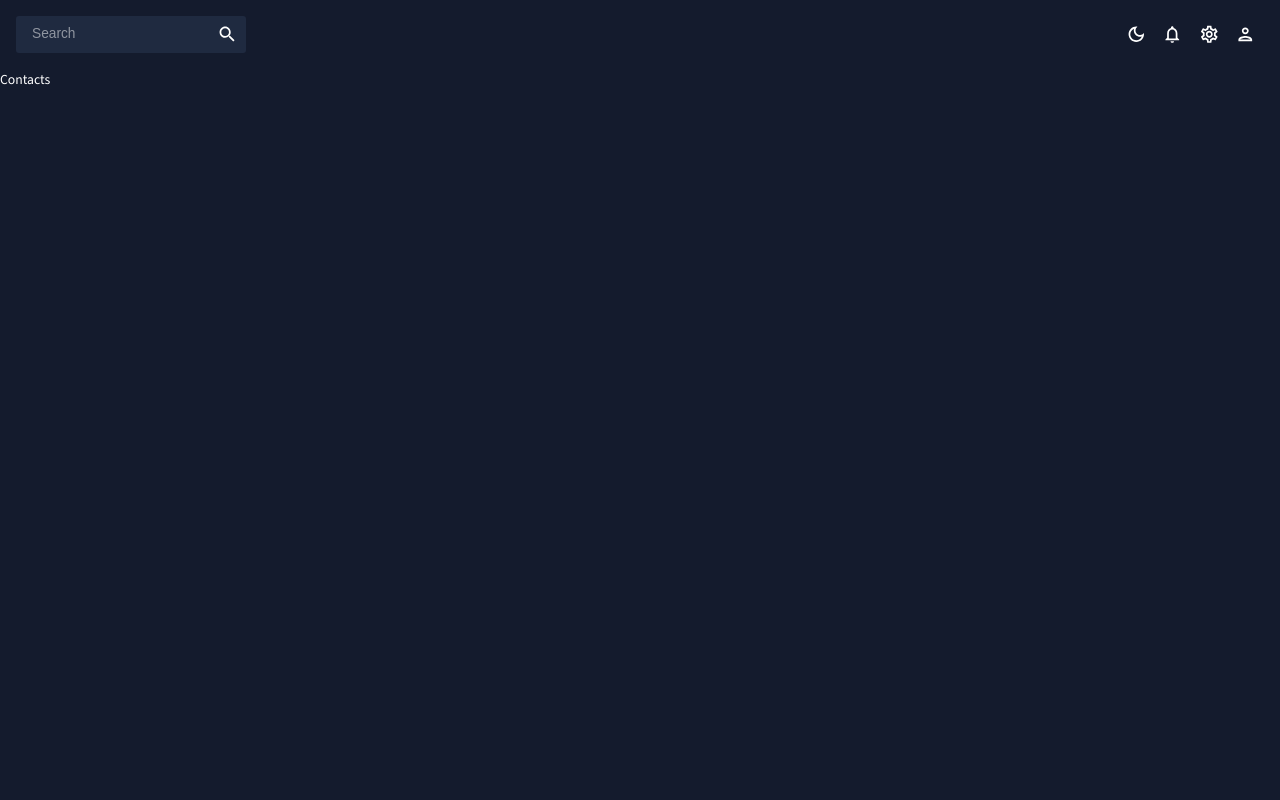
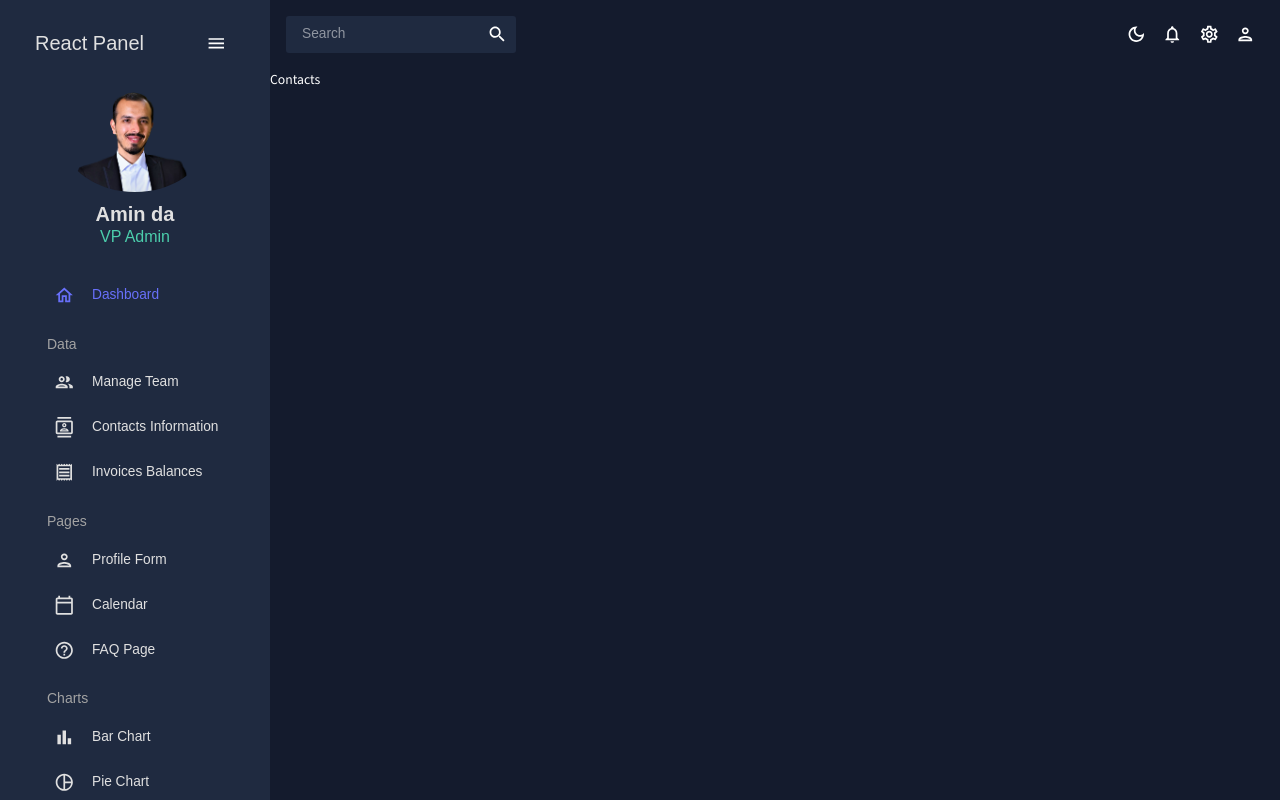
Before and after one commit to amin-da/react-admin-panel, a React (Vite) app: page /contacts in a window 1280 px wide. Built offline with nearby package versions, Linux system fonts and the light colour scheme; the HTML template or start-up script is replaced by a standard one.

Commit message:
feat : compelte sidebar

```diff
--- a/src/App.jsx
+++ b/src/App.jsx
@@ -1,8 +1,9 @@
+import { useState } from "react";
 import { ColorModeContext, useMode } from "./theme";
 import { CssBaseline, ThemeProvider } from "@mui/material";
 import { Route, Routes } from "react-router-dom";
 import TopBar from "./layouts/TopBar";
-import SidBar from "./layouts/SideBar";
+import SideBar from "./layouts/SideBar";
 import Dashboard from "./pages/Dashboard";
 import Invoices from "./pages/Invoices";
 import Contacts from "./pages/Contacts";
@@ -15,14 +16,17 @@
 import Pie from "./components/charts/Pie";
 import Line from "./components/charts/line";
 
+
 function App() {
   const [theme, colorMode] = useMode();
+  const [isSidebar, setIsSidebar] = useState(true);
 
   return (
     <ColorModeContext.Provider value={colorMode}>
       <ThemeProvider theme={theme}>
         <CssBaseline />
         <div className="app">
+          <SideBar isSidebar={isSidebar} />
           <main className="content">
             <TopBar />
             <Routes>
--- a/src/layouts/SideBar.jsx
+++ b/src/layouts/SideBar.jsx
@@ -1,5 +1,228 @@
+import { useState } from "react";
+import { ProSidebar, Menu, MenuItem } from "react-pro-sidebar";
+import { Box, IconButton, Typography, useTheme } from "@mui/material";
+import "react-pro-sidebar/dist/css/styles.css";
+import { Link } from "react-router-dom";
+import { tokens } from "../theme";
+import HomeOutlinedIcon from "@mui/icons-material/HomeOutlined";
+import PeopleOutlinedIcon from "@mui/icons-material/PeopleOutlined";
+import ContactsOutlinedIcon from "@mui/icons-material/ContactsOutlined";
+import ReceiptOutlinedIcon from "@mui/icons-material/ReceiptOutlined";
+import PersonOutlinedIcon from "@mui/icons-material/PersonOutlined";
+import CalendarTodayOutlinedIcon from "@mui/icons-material/CalendarTodayOutlined";
+import HelpOutlineOutlinedIcon from "@mui/icons-material/HelpOutlineOutlined";
+import BarChartOutlinedIcon from "@mui/icons-material/BarChartOutlined";
+import PieChartOutlineOutlinedIcon from "@mui/icons-material/PieChartOutlineOutlined";
+import TimelineOutlinedIcon from "@mui/icons-material/TimelineOutlined";
+import MenuOutlinedIcon from "@mui/icons-material/MenuOutlined";
+import MapOutlinedIcon from "@mui/icons-material/MapOutlined";
+
+const Item = ({ title, to, icon, selected, setSelected }) => {
+  const theme = useTheme();
+  const colors = tokens(theme.palette.mode);
+  return (
+    <MenuItem
+      active={selected === title}
+      style={{
+        color: colors.grey[100],
+      }}
+      onClick={() => setSelected(title)}
+      icon={icon}
+    >
+      <Typography>{title}</Typography>
+      <Link to={to} />
+    </MenuItem>
+  );
+};
+
 const SideBar = () => {
-  return <div>SideBar</div>;
+  const theme = useTheme();
+  const colors = tokens(theme.palette.mode);
+  const [isCollapsed, setIsCollapsed] = useState(false);
+  const [selected, setSelected] = useState("Dashboard");
+
+  return (
+    <Box
+      sx={{
+        "& .pro-sidebar-inner": {
+          background: `${colors.primary[400]} !important`,
+        },
+        "& .pro-icon-wrapper": {
+          backgroundColor: "transparent !important",
+        },
+        "& .pro-inner-item": {
+          padding: "5px 35px 5px 20px !important",
+        },
+        "& .pro-inner-item:hover": {
+          color: "#868dfb !important",
+        },
+        "& .pro-menu-item.active": {
+          color: "#6870fa !important",
+        },
+      }}
+    >
+      <ProSidebar collapsed={isCollapsed}>
+        <Menu iconShape="square">
+          {/* LOGO AND MENU ICON */}
+          <MenuItem
+            onClick={() => setIsCollapsed(!isCollapsed)}
+            icon={isCollapsed ? <MenuOutlinedIcon /> : undefined}
+            style={{
+              margin: "10px 0 20px 0",
+              color: colors.grey[100],
+            }}
+          >
+            {!isCollapsed && (
+              <Box
+                display="flex"
+                justifyContent="space-between"
+                alignItems="center"
+                ml="15px"
+              >
+                <Typography variant="h4" color={colors.grey[100]}>
+                  React Panel
+                </Typography>
+                <IconButton onClick={() => setIsCollapsed(!isCollapsed)}>
+                  <MenuOutlinedIcon />
+                </IconButton>
+              </Box>
+            )}
+          </MenuItem>
+
+          {!isCollapsed && (
+            <Box my="25px" >
+              <Box display="flex" justifyContent="center" alignItems="center">
+                <img
+                  alt="profile-user"
+                  width="140px"
+                  height="100px"
+                  src={`../../assets/amin.png`}
+                  style={{ cursor: "pointer", borderRadius: "50%" }}
+                />
+              </Box>
+              <Box textAlign="center">
+                <Typography
+                  variant="h4"
+                  color={colors.grey[100]}
+                  fontWeight="bold"
+                  sx={{ m: "10px 0 0 0" }}
+                >
+                  Amin da
+                </Typography>
+                <Typography variant="h5" color={colors.greenAccent[500]}>
+                  VP Admin
+                </Typography>
+              </Box>
+            </Box>
+          )}
+
+          <Box paddingLeft={isCollapsed ? undefined : "10%"}>
+            <Item
+              title="Dashboard"
+              to="/"
+              icon={<HomeOutlinedIcon />}
+              selected={selected}
+              setSelected={setSelected}
+            />
+
+            <Typography
+              variant="h6"
+              color={colors.grey[300]}
+              sx={{ m: "15px 0 5px 20px" }}
+            >
+              Data
+            </Typography>
+            <Item
+              title="Manage Team"
+              to="/team"
+              icon={<PeopleOutlinedIcon />}
+              selected={selected}
+              setSelected={setSelected}
+            />
+            <Item
+              title="Contacts Information"
+              to="/contacts"
+              icon={<ContactsOutlinedIcon />}
+              selected={selected}
+              setSelected={setSelected}
+            />
+            <Item
+              title="Invoices Balances"
+              to="/invoices"
+              icon={<ReceiptOutlinedIcon />}
+              selected={selected}
+              setSelected={setSelected}
+            />
+
+            <Typography
+              variant="h6"
+              color={colors.grey[300]}
+              sx={{ m: "15px 0 5px 20px" }}
+            >
+              Pages
+            </Typography>
+            <Item
+              title="Profile Form"
+              to="/form"
+              icon={<PersonOutlinedIcon />}
+              selected={selected}
+              setSelected={setSelected}
+            />
+            <Item
+              title="Calendar"
+              to="/calendar"
+              icon={<CalendarTodayOutlinedIcon />}
+              selected={selected}
+              setSelected={setSelected}
+            />
+            <Item
+              title="FAQ Page"
+              to="/faq"
+              icon={<HelpOutlineOutlinedIcon />}
+              selected={selected}
+              setSelected={setSelected}
+            />
+
+            <Typography
+              variant="h6"
+              color={colors.grey[300]}
+              sx={{ m: "15px 0 5px 20px" }}
+            >
+              Charts
+            </Typography>
+            <Item
+              title="Bar Chart"
+              to="/bar"
+              icon={<BarChartOutlinedIcon />}
+              selected={selected}
+              setSelected={setSelected}
+            />
+            <Item
+              title="Pie Chart"
+              to="/pie"
+              icon={<PieChartOutlineOutlinedIcon />}
+              selected={selected}
+              setSelected={setSelected}
+            />
+            <Item
+              title="Line Chart"
+              to="/line"
+              icon={<TimelineOutlinedIcon />}
+              selected={selected}
+              setSelected={setSelected}
+            />
+            <Item
+              title="Geography Chart"
+              to="/geography"
+              icon={<MapOutlinedIcon />}
+              selected={selected}
+              setSelected={setSelected}
+            />
+          </Box>
+        </Menu>
+      </ProSidebar>
+    </Box>
+  );
 };
 
 export default SideBar;
```
Also changed, not shown: public/assets/amin.png (added).
